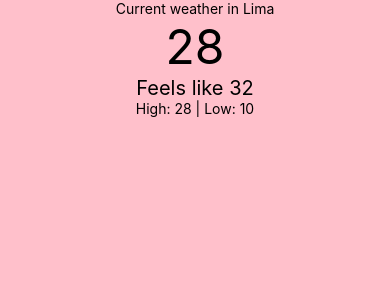
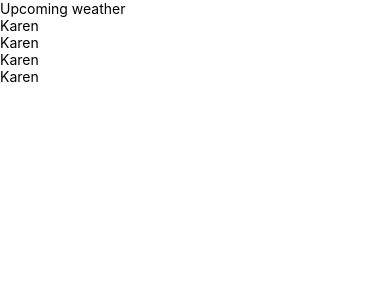
Before and after one commit to Jadekin/ClimaApp, a React Native app: screen / in a window 390 px wide. Shown: the top 300 px of the page. Built offline with nearby package versions, Linux system fonts and the light colour scheme.

Commit message:
Setup flatlist

```diff
--- a/App.tsx
+++ b/App.tsx
@@ -1,39 +1,20 @@
-import React, { useState } from 'react';
-import { StyleSheet, View, Text, SafeAreaView } from 'react-native';
+import React from 'react';
+import { View, StyleSheet, Text } from 'react-native';
+import CurrentWeather from './src/components/CurrentWeather/CurrentWeather';
+import UpcomingWeather from './src/components/UpcomingWeather/UpcomingWeather';
 
 function App() {
-  const [city, setCity] = useState('Lima');
-  const [temperature, setTemperature] = useState(28);
-  const [feelsLikeTemperature, setFeelsLikeTemperature] = useState(32);
-
   return (
-    <SafeAreaView style={style.wrapper}>
-      <View style={style.container}>
-        <Text>Current weather in {city}</Text>
-        <Text style={style.temp}>{temperature}</Text>
-        <Text style={style.feelsTemp}>Feels like {feelsLikeTemperature}</Text>
-        <Text>High: 28 | Low: 10</Text>
-      </View>
-    </SafeAreaView>
+    <View style={styles.container}>
+      {/* <CurrentWeather /> */}
+      <UpcomingWeather />
+    </View>
   );
 }
 
-const style = StyleSheet.create({
+const styles = StyleSheet.create({
   container: {
-    backgroundColor: 'pink',
-    flex: 1,
-    alignItems: 'center',
-  },
-  wrapper: {
     flex: 1,
   },
-  temp: {
-    color: 'black',
-    fontSize: 48,
-  },
-  feelsTemp: {
-    fontSize: 20,
-  },
 });
-
 export default App;
--- /dev/null
+++ b/src/components/CurrentWeather/CurrentWeather.tsx
@@ -0,0 +1,61 @@
+import React, { useState } from 'react';
+import { StyleSheet, View, Text, SafeAreaView } from 'react-native';
+
+function CurrentWeather() {
+  const [city, setCity] = useState('Lima');
+  const [temperature, setTemperature] = useState(28);
+  const [feelsLikeTemperature, setFeelsLikeTemperature] = useState(32);
+
+  return (
+    <SafeAreaView style={style.wrapper}>
+      <View style={style.container}>
+        <Text>Current weather in {city}</Text>
+        <Text style={style.temp}>{temperature}</Text>
+        <Text style={style.feelsTemp}>Feels like {feelsLikeTemperature}</Text>
+        <View style={style.lowTemperature}>
+          <Text>High: 28</Text>
+          <Text>Low: 10</Text>
+        </View>
+      </View>
+      <View style={style.body}>
+        <Text style={style.description}>It's reaaaaaaaaally sunny</Text>
+        <Text style={style.message}>Let's go to the beack!</Text>
+      </View>
+    </SafeAreaView>
+  );
+}
+
+const style = StyleSheet.create({
+  container: {
+    backgroundColor: 'pink',
+    flex: 1,
+    alignItems: 'center',
+  },
+  wrapper: {
+    flex: 1,
+  },
+  temp: {
+    color: 'black',
+    fontSize: 48,
+  },
+  feelsTemp: {
+    fontSize: 20,
+  },
+  lowTemperature: {
+    flex: 2,
+    flexDirection: 'row',
+    gap: 10,
+  },
+  body: {
+    backgroundColor: 'pink',
+    padding: 20,
+  },
+  description: {
+    fontSize: 25,
+  },
+  message: {
+    fontSize: 20,
+  },
+});
+
+export default CurrentWeather;
--- /dev/null
+++ b/src/components/UpcomingWeather/UpcomingWeather.tsx
@@ -0,0 +1,47 @@
+import React from 'react';
+import { FlatList, SafeAreaView, StyleSheet, Text, View } from 'react-native';
+
+function UpcomingWeather() {
+  const data = [
+    {
+      id: '01',
+      message: 'Karen',
+    },
+    {
+      id: '02',
+      message: 'Karen',
+    },
+    {
+      id: '03',
+      message: 'Karen',
+    },
+    {
+      id: '04',
+      message: 'Karen',
+    },
+  ];
+
+  type ItemProps = { title: string };
+
+  const Item = ({ title }: ItemProps) => (
+    <View>
+      <Text>{title}</Text>
+    </View>
+  );
+  return (
+    <SafeAreaView style={styles.container}>
+      <Text>Upcoming weather</Text>
+      <FlatList
+        data={data}
+        renderItem={({ item }) => <Item title={item.message} />}
+        keyExtractor={(item) => item.id}></FlatList>
+    </SafeAreaView>
+  );
+}
+
+const styles = StyleSheet.create({
+  container: {
+    flex: 1,
+  },
+});
+export default UpcomingWeather;
```
